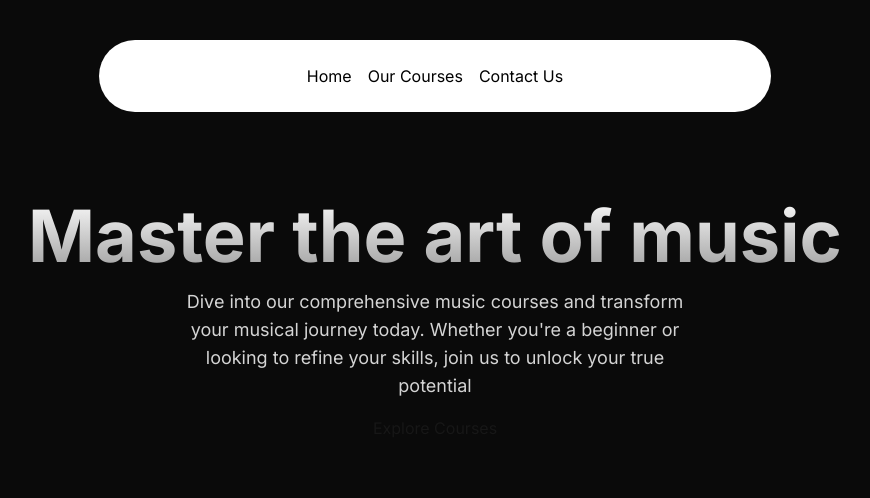
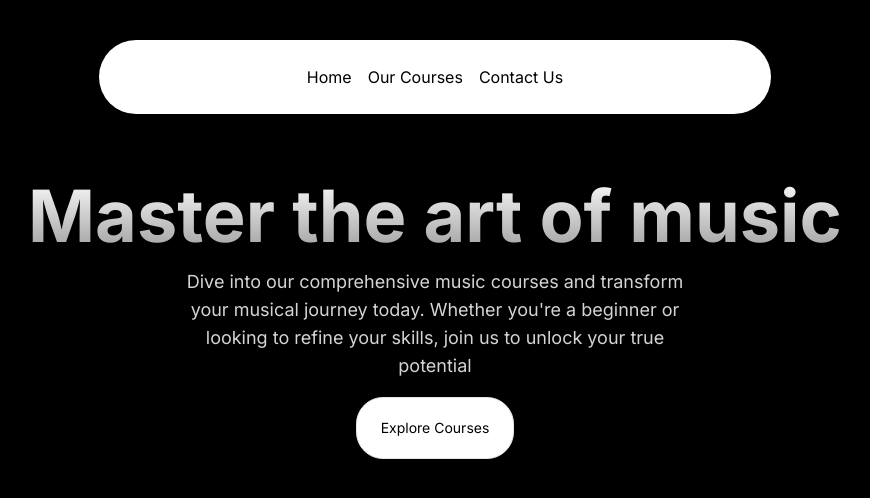
Before and after one commit to Sarthakbari/Music-school-next.js, a Next.js app: page / in a window 1280 px wide. Shown: the top 498 px of the page, without its empty margins (205-1075 px from the left). Built offline with nearby package versions, Linux system fonts and the light colour scheme.

Commit message:
config done

```diff
--- a/package.json
+++ b/package.json
@@ -11,6 +11,7 @@
   "dependencies": {
     "clsx": "^2.1.1",
     "framer-motion": "^13.1.0",
+    "mini-svg-data-uri": "^1.4.4",
     "next": "16.3.0",
     "react": "19.2.8",
     "react-dom": "19.2.8",
--- a/src/app/layout.tsx
+++ b/src/app/layout.tsx
@@ -1,25 +1,13 @@
 import type { Metadata } from "next";
-import { Geist, Geist_Mono, Inter } from "next/font/google";
+import { Inter } from "next/font/google";
 import "./globals.css";
 import Navbar from "@/components/Navbar";
 
-const geistSans = Geist({
-  variable: "--font-geist-sans",
-  subsets: ["latin"],
-});
-
-const geistMono = Geist_Mono({
-  variable: "--font-geist-mono",
-  subsets: ["latin"],
-});
-
-const inter = Inter({
-  subsets: ["latin"],
-});
+const inter = Inter({ subsets: ["latin"] });
 
 export const metadata: Metadata = {
-  title: "Music NextJS",
-  description: "A music website built with Next.js",
+  title: "Create Next App",
+  description: "Generated by create next app",
 };
 
 export default function RootLayout({
@@ -29,14 +17,11 @@
 }>) {
   return (
     <html lang="en" className="dark">
-      <body className={`${geistSans.variable} ${geistMono.variable} ${inter.className}`}>
-
-        <div className="relative w-full flex items-center justify-center">
+      <body className={inter.className}>
+        <div className="relative w-full flex items-center justify-center ">
           <Navbar />
         </div>
-
         {children}
-
       </body>
     </html>
   );
--- a/src/app/page.tsx
+++ b/src/app/page.tsx
@@ -3,7 +3,7 @@
 
 export default function Home() {
   return (
-    <main className="min-h-screen bg-black/96 antialiased bg-grid-white/[0.02]">
+    <main className="min-h-screen bg-black antialiased bg-grid-white/20 ">
       <HeroSection />
     </main>
   );
--- a/src/components/HeroSection.tsx
+++ b/src/components/HeroSection.tsx
@@ -1,12 +1,21 @@
 import React from 'react'
 import Link from 'next/link'
+import { Spotlight } from "./ui/Spotlight"
+import { Button } from "./ui/Moving-border";
 
 const HeroSection = () => {
     return (
         <div
             className='h-auto md:h-160 w-full rounded-md flex flex-col items-center justify-center relative overflow-hidden mx-auto py-10 md:py-0'
         >
-            <div className='p-4 relative z-10 w-full text-center'>
+            <Spotlight
+                className="-top-40 left-0 md:left-60 md:-top-20"
+                fill="white"
+            />
+
+            <div
+                className='p-4 relative z-10 w-full text-center'
+            >
                 <h1
                     className='mt-20 md:mt-0 text-4xl md:text-7xl font-bold bg-clip-text text-transparent bg-linear-to-b from-neutral-50 to-neutral-400 '
                 >
@@ -20,7 +29,12 @@
 
                 <div className='mt-4'>
                     <Link href={"/courses"} >
-                        Explore Courses
+                        <Button
+                        borderRadius='1.75rem'
+                        className="bg-white dark:bg-black text-black dark:text-white border-neutral-200 dark:border-slate-800 cursor-pointer"
+                        >
+                            Explore Courses
+                        </Button>
                     </Link>
                 </div>
             </div>
--- /dev/null
+++ b/src/components/ui/Moving-border.tsx
@@ -0,0 +1,151 @@
+
+"use client";
+
+import React, { useRef } from "react";
+import {
+  motion,
+  useAnimationFrame,
+  useMotionTemplate,
+  useMotionValue,
+  useTransform,
+} from "framer-motion";
+import { cn } from "@/utils/cn";
+
+export function Button({
+  borderRadius = "1.75rem",
+  children,
+  as: Component = "button",
+  containerClassName,
+  borderClassName,
+  duration,
+  className,
+  ...otherProps
+}: {
+  borderRadius?: string;
+  children: React.ReactNode;
+  as?: any;
+  containerClassName?: string;
+  borderClassName?: string;
+  duration?: number;
+  className?: string;
+  [key: string]: any;
+}) {
+  return (
+    <Component
+      className={cn(
+        "bg-transparent relative text-xl h-16 w-40 p-px overflow-hidden",
+        containerClassName
+      )}
+      style={{
+        borderRadius: borderRadius,
+      }}
+      {...otherProps}
+    >
+      <div
+        className="absolute inset-0"
+        style={{
+          borderRadius: `calc(${borderRadius} * 0.96)`,
+        }}
+      >
+        <MovingBorder duration={duration} rx="30%" ry="30%">
+          <div
+            className={cn(
+              "h-20 w-20 opacity-[0.8] bg-[radial-gradient(var(--sky-500)_40%,transparent_60%)]",
+              borderClassName
+            )}
+          />
+        </MovingBorder>
+      </div>
+
+      <div
+        className={cn(
+          "relative bg-slate-900/80 border border-slate-800 backdrop-blur-xl text-white flex items-center justify-center w-full h-full text-sm antialiased",
+          className
+        )}
+        style={{
+          borderRadius: `calc(${borderRadius} * 0.96)`,
+        }}
+      >
+        {children}
+      </div>
+    </Component>
+  );
+}
+
+export const MovingBorder = ({
+  children,
+  duration = 2000,
+  rx,
+  ry,
+  ...otherProps
+}: {
+  children: React.ReactNode;
+  duration?: number;
+  rx?: string;
+  ry?: string;
+  [key: string]: any;
+}) => {
+  const pathRef = useRef<SVGRectElement | null>(null);
+
+  const progress = useMotionValue<number>(0);
+
+  useAnimationFrame((time) => {
+    const length = pathRef.current?.getTotalLength();
+
+    if (length) {
+      const pxPerMillisecond = length / duration;
+      progress.set((time * pxPerMillisecond) % length);
+    }
+  });
+
+  const x = useTransform(
+    progress,
+    (val) => pathRef.current?.getPointAtLength(val).x ?? 0
+  );
+
+  const y = useTransform(
+    progress,
+    (val) => pathRef.current?.getPointAtLength(val).y ?? 0
+  );
+
+  const transform = useMotionTemplate`
+    translateX(${x}px)
+    translateY(${y}px)
+    translateX(-50%)
+    translateY(-50%)
+  `;
+
+  return (
+    <>
+      <svg
+        xmlns="http://www.w3.org/2000/svg"
+        preserveAspectRatio="none"
+        className="absolute h-full w-full"
+        width="100%"
+        height="100%"
+        {...otherProps}
+      >
+        <rect
+          fill="none"
+          width="100%"
+          height="100%"
+          rx={rx}
+          ry={ry}
+          ref={pathRef}
+        />
+      </svg>
+
+      <motion.div
+        style={{
+          position: "absolute",
+          top: 0,
+          left: 0,
+          display: "inline-block",
+          transform,
+        }}
+      >
+        {children}
+      </motion.div>
+    </>
+  );
+};
--- a/src/components/ui/navbar-menu.tsx
+++ b/src/components/ui/navbar-menu.tsx
@@ -1,4 +1,6 @@
+
 "use client";
+
 import React from "react";
 import { motion } from "framer-motion";
 import Link from "next/link";
@@ -19,19 +21,23 @@
   item,
   children,
 }: {
-  setActive: (item: string) => void;
+  setActive: (item: string | null) => void;
   active: string | null;
   item: string;
   children?: React.ReactNode;
 }) => {
   return (
-    <div onMouseEnter={() => setActive(item)} className="relative ">
+    <div
+      onMouseEnter={() => setActive(item)}
+      className="relative"
+    >
       <motion.p
         transition={{ duration: 0.3 }}
         className="cursor-pointer text-black hover:opacity-[0.9] dark:text-white"
       >
         {item}
       </motion.p>
+
       {active !== null && (
         <motion.div
           initial={{ opacity: 0, scale: 0.85, y: 10 }}
@@ -42,11 +48,11 @@
             <div className="absolute top-[calc(100%+1.7rem)] left-1/2 transform -translate-x-1/2">
               <motion.div
                 transition={transition}
-                layoutId="active" // layoutId ensures smooth animation
+                layoutId="active"
                 className="bg-white dark:bg-black backdrop-blur-sm rounded-2xl overflow-hidden border border-black/20 dark:border-white/20 shadow-xl"
               >
                 <motion.div
-                  layout // layout ensures smooth animation
+                  layout
                   className="w-max h-full p-4"
                 >
                   {children}
@@ -69,8 +75,8 @@
 }) => {
   return (
     <nav
-      onMouseLeave={() => setActive(null)} // resets the state
-      className="relative rounded-full boder border-transparent dark:bg-black dark:border-white/20 bg-white shadow-input flex justify-center space-x-4 px-8 py-6 "
+      onMouseLeave={() => setActive(null)}
+      className="relative rounded-full border border-transparent dark:bg-black dark:border-white/20 bg-white shadow-input flex justify-center space-x-4 px-8 py-6"
     >
       {children}
     </nav>
@@ -97,10 +103,12 @@
         alt={title}
         className="shrink-0 rounded-md shadow-2xl"
       />
+
       <div>
         <h4 className="text-xl font-bold mb-1 text-black dark:text-white">
           {title}
         </h4>
+
         <p className="text-neutral-700 text-sm max-w-40 dark:text-neutral-300">
           {description}
         </p>
@@ -109,11 +117,14 @@
   );
 };
 
-export const HoveredLink = ({ children, ...rest }: any) => {
+export const HoveredLink = ({
+  children,
+  ...rest
+}: React.ComponentProps<typeof Link>) => {
   return (
     <Link
       {...rest}
-      className="text-neutral-700 dark:text-neutral-200 hover:text-white "
+      className="text-neutral-700 dark:text-neutral-200 hover:text-white"
     >
       {children}
     </Link>
```
Also changed, not shown: 1 other file (tests, documents, lock files or other folders).
